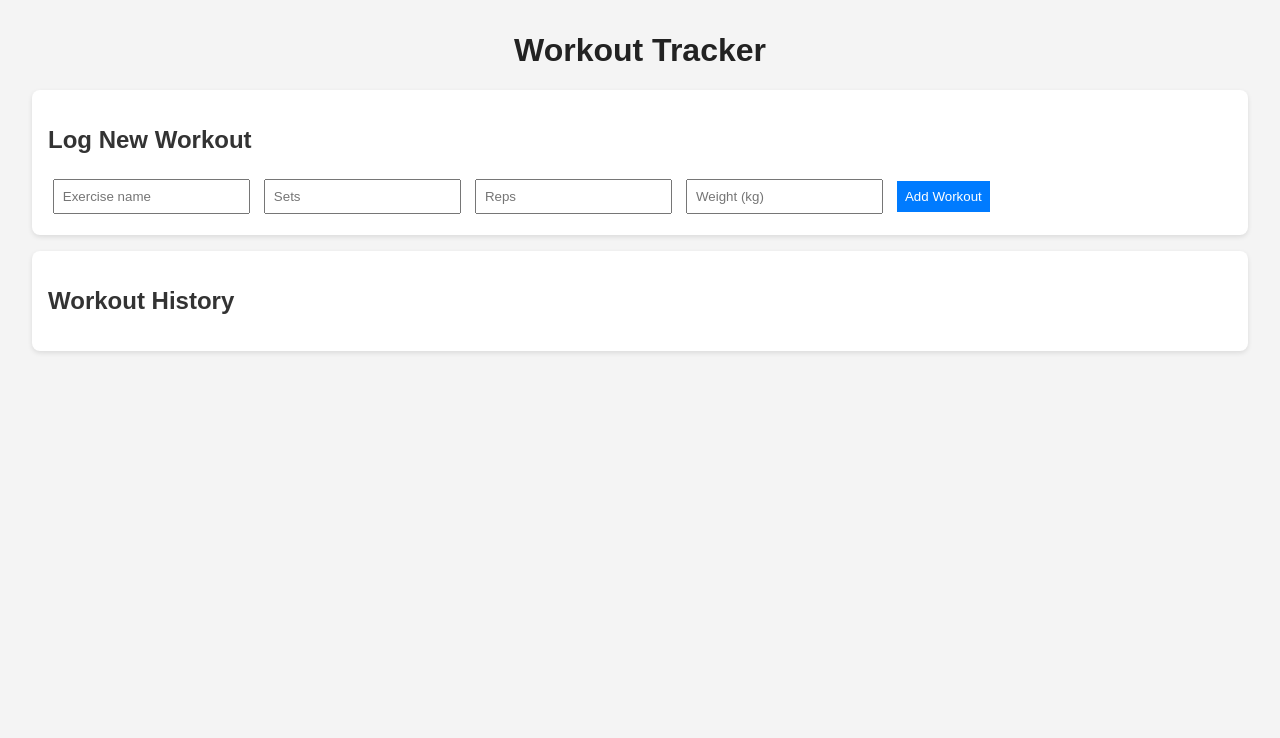
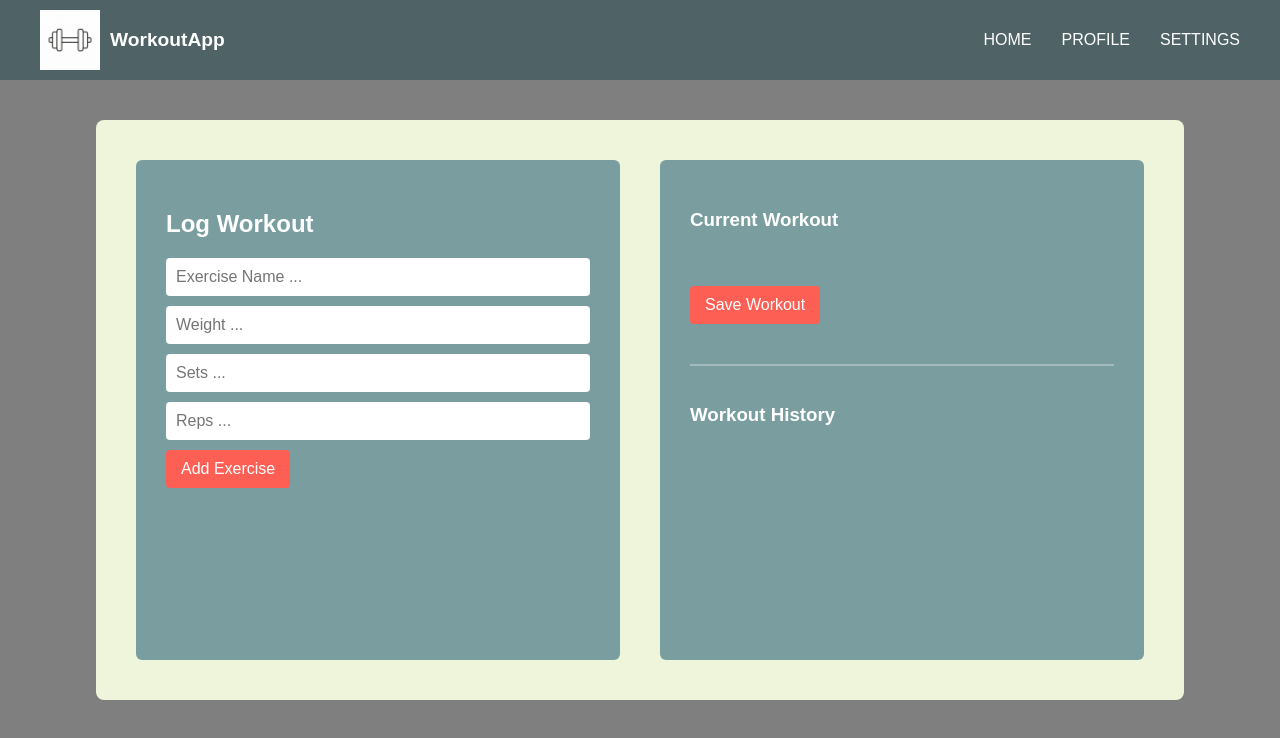
Before and after one commit to DeclanMannion314/Adaptive-Workout-App, a website: page public/index.html in a window 1280 px wide. Drawn offline with Linux system fonts and the light colour scheme.

Commit message:
Version 1.1.3

```diff
--- a/package.json
+++ b/package.json
@@ -5,6 +5,7 @@
   "main": "server.js",
   "scripts": {
     "test": "echo \"Error: no test specified\" && exit 1",
+    "setup": "npm install",
     "start": "node server.js"
   },
   "repository": {
--- a/public/index.html
+++ b/public/index.html
@@ -1,27 +1,51 @@
 <!DOCTYPE html>
 <html lang="en">
 <head>
-  <meta charset="UTF-8">
-  <meta name="viewport" content="width=device-width, initial-scale=1.0">
-  <title>Workout Tracker</title>
-  <link rel="stylesheet" href="style.css">
+  <meta charset="UTF-8" />
+  <meta name="viewport" content="width=device-width, initial-scale=1.0" />
+  <title>Workout App</title>
+  <link rel="stylesheet" href="style.css" />
 </head>
 <body>
-  <h1>Workout Tracker</h1>
+  <!-- Navbar -->
+  <nav class="navbar">
+    <div class="logo">
+      <img src="Images/workoutAppLogo.png" alt="Workout App Logo" />
+      <span>WorkoutApp</span>
+    </div>
+    <ul class="nav-links">
+      <li><a href="#">HOME</a></li>
+      <li><a href="#">PROFILE</a></li>
+      <li><a href="#">SETTINGS</a></li>
+    </ul>
+  </nav>
 
-  <section id="log-workout">
-    <h2>Log New Workout</h2>
-    <input id="exercise-name" placeholder="Exercise name">
-    <input id="sets" type="number" placeholder="Sets">
-    <input id="reps" type="number" placeholder="Reps">
-    <input id="weight" type="number" placeholder="Weight (kg)">
-    <button id="add-workout">Add Workout</button>
-  </section>
+  <!-- Main Content -->
+  <main class="main-container">
+    <!-- Log Workout Section -->
+    <section class="log-workout">
+      <h2>Log Workout</h2>
+      <form id="workoutForm">
+        <input type="text" id="exercise-name" placeholder="Exercise Name ..." required />
+        <input type="number" id="weight" placeholder="Weight ..." required />
+        <input type="number" id="sets" placeholder="Sets ..." required />
+        <input type="number" id="reps" placeholder="Reps ..." required />
+        <button type="button" id="add-workout" class="btn add-btn">Add Exercise</button>
+      </form>
+    </section>
 
-  <section id="workout-history">
-    <h2>Workout History</h2>
-    <ul id="history-list"></ul>
-  </section>
+    <!-- Current Workout + History -->
+    <section class="current-workout">
+      <h3>Current Workout</h3>
+      <ul id="workoutList"></ul>
+      <button type="button" id="save-workout" class="btn save-btn">Save Workout</button>
+
+      <div class="workout-history">
+        <h3>Workout History</h3>
+        <ul id="history-list"></ul>
+      </div>
+    </section>
+  </main>
 
   <script src="script.js"></script>
 </body>
--- a/public/script.js
+++ b/public/script.js
@@ -1,26 +1,82 @@
-const workouts = JSON.parse(localStorage.getItem("workouts")) || [];
-
+// Add exercise to current workout
 document.getElementById("add-workout").addEventListener("click", () => {
-  const exercise = document.getElementById("exercise-name").value;
+  const exercise = document.getElementById("exercise-name").value.trim();
   const sets = parseInt(document.getElementById("sets").value);
   const reps = parseInt(document.getElementById("reps").value);
   const weight = parseFloat(document.getElementById("weight").value);
 
-  const newWorkout = { exercise, sets, reps, weight, date: new Date().toLocaleDateString() };
-  workouts.push(newWorkout);
-  localStorage.setItem("workouts", JSON.stringify(workouts));
+  if (!exercise || !sets || !reps || !weight) {
+    alert("Please fill in all fields!");
+    return;
+  }
 
-  renderHistory();
+  // Get current workout from localStorage or start empty
+  const currentWorkout = JSON.parse(localStorage.getItem("currentWorkout")) || [];
+  currentWorkout.push({ exercise, sets, reps, weight });
+  localStorage.setItem("currentWorkout", JSON.stringify(currentWorkout));
+
+  // Clear inputs
+  document.getElementById("workoutForm").reset();
+
+  // Update current workout display
+  showCurrentWorkout();
 });
 
-function renderHistory() {
-  const list = document.getElementById("history-list");
+// Save current workout as a session
+document.getElementById("save-workout").addEventListener("click", () => {
+  const currentWorkout = JSON.parse(localStorage.getItem("currentWorkout")) || [];
+  if (!currentWorkout.length) {
+    alert("Add exercises before saving!");
+    return;
+  }
+
+  const sessions = JSON.parse(localStorage.getItem("sessions")) || [];
+  sessions.push({ date: new Date().toLocaleDateString(), exercises: currentWorkout });
+  localStorage.setItem("sessions", JSON.stringify(sessions));
+
+  // Clear current workout
+  localStorage.removeItem("currentWorkout");
+
+  // Update displays
+  showCurrentWorkout();
+  showHistory();
+});
+
+// Display current workout
+function showCurrentWorkout() {
+  const list = document.getElementById("workoutList");
   list.innerHTML = "";
-  workouts.forEach((w) => {
+
+  const currentWorkout = JSON.parse(localStorage.getItem("currentWorkout")) || [];
+  currentWorkout.forEach((ex) => {
     const li = document.createElement("li");
-    li.textContent = `${w.date}: ${w.exercise} - ${w.sets}x${w.reps} @ ${w.weight}kg`;
+    li.textContent = `${ex.exercise} - ${ex.sets}x${ex.reps} @ ${ex.weight}kg`;
     list.appendChild(li);
   });
 }
 
-renderHistory();
+// Display workout history
+function showHistory() {
+  const historyList = document.getElementById("history-list");
+  historyList.innerHTML = "";
+
+  const sessions = JSON.parse(localStorage.getItem("sessions")) || [];
+  sessions.forEach((session) => {
+    const li = document.createElement("li");
+    li.innerHTML = `<strong>${session.date}</strong>`;
+
+    const ul = document.createElement("ul");
+    session.exercises.forEach((ex) => {
+      const exLi = document.createElement("li");
+      exLi.textContent = `${ex.exercise} - ${ex.sets}x${ex.reps} @ ${ex.weight}kg`;
+      ul.appendChild(exLi);
+    });
+
+    li.appendChild(ul);
+    historyList.appendChild(li);
+  });
+}
+
+// Initial display
+showCurrentWorkout();
+showHistory();
--- a/public/style.css
+++ b/public/style.css
@@ -1,31 +1,165 @@
+/* General Page Style */
 body {
-  font-family: Arial, sans-serif;
-  margin: 2rem;
-  background-color: #f4f4f4;
-  color: #333;
-}
-
-h1 {
-  text-align: center;
+  margin: 0;
+  font-family: "Poppins", sans-serif;
+  background-color: #7f7f7f;
   color: #222;
 }
 
-section {
-  background: #fff;
-  padding: 1rem;
-  margin-bottom: 1rem;
-  border-radius: 8px;
-  box-shadow: 0 2px 5px rgba(0,0,0,0.1);
+/* Navbar */
+.navbar {
+  display: flex;
+  justify-content: space-between;
+  align-items: center;
+  background-color: #4F6367;
+  padding: 10px 40px;
 }
 
-input, button {
-  margin: 0.3rem;
-  padding: 0.5rem;
+.logo {
+  display: flex;
+  align-items: center;
+  color: #fff;
+  font-weight: bold;
+  font-size: 1.2rem;
 }
 
-button {
-  background-color: #007bff;
+.logo img {
+  width: 60px;
+  margin-right: 10px;
+}
+
+.nav-links {
+  list-style: none;
+  display: flex;
+  gap: 30px;
+}
+
+.nav-links a {
+  text-decoration: none;
+  color: #fff;
+  font-weight: 500;
+}
+
+/* Main Container */
+.main-container {
+  display: flex;
+  justify-content: space-between;
+  align-items: flex-start;
+  background-color: #EEF5DB;
+  margin: 40px auto;
+  width: 85%;
+  padding: 40px;
+  border-radius: 8px;
+  gap: 40px;
+  box-sizing: border-box;
+  flex-wrap: wrap; /* allows wrapping on smaller screens */
+}
+
+/* Log Workout and Current Workout Boxes */
+.log-workout,
+.current-workout {
+  background-color: #7A9E9F;
+  border-radius: 6px;
+  padding: 30px;
+  flex: 1;
+  min-width: 350px;
+  min-height: 500px;
+  display: flex;
+  flex-direction: column;
+  justify-content: flex-start;
+  box-sizing: border-box;
+}
+
+.log-workout h2,
+.current-workout h3 {
+  color: #fff;
+  margin-bottom: 20px;
+}
+
+/* Inputs and Buttons */
+input {
+  margin-bottom: 10px;
+  padding: 10px;
+  border: none;
+  border-radius: 4px;
+  font-size: 1rem;
+  width: 100%;
+  box-sizing: border-box;
+}
+
+.btn {
+  padding: 10px 15px;
+  border: none;
+  border-radius: 4px;
   color: white;
-  border: none;
+  font-size: 1rem;
   cursor: pointer;
+  transition: background-color 0.3s ease;
 }
+
+.add-btn,
+.save-btn {
+  background-color: #FE5F55;
+  align-self: flex-start;
+}
+
+.add-btn:hover,
+.save-btn:hover {
+  background-color: #ff4b40;
+}
+
+.save-btn {
+  margin-top: 15px;
+}
+
+/* Current Workout List */
+.current-workout ul {
+  list-style: none;
+  padding: 0;
+  margin: 0 0 20px 0;
+}
+
+.current-workout li {
+  margin-bottom: 10px;
+  color: #fff;
+  font-size: 1.1rem;
+}
+
+/* Workout History */
+.workout-history {
+  margin-top: 40px;
+  border-top: 2px solid rgba(255, 255, 255, 0.3);
+  padding-top: 20px;
+  width: 100%;
+}
+
+.workout-history h3 {
+  color: #fff;
+  margin-bottom: 15px;
+}
+
+.workout-history ul {
+  list-style: none;
+  padding: 0;
+  margin: 0;
+}
+
+.workout-history li {
+  color: #fff;
+  font-size: 1rem;
+  margin-bottom: 8px;
+}
+
+/* Responsive Design */
+@media (max-width: 1000px) {
+  .main-container {
+    flex-direction: column;
+    align-items: center;
+  }
+
+  .log-workout,
+  .current-workout {
+    width: 90%;
+    min-width: auto;
+  }
+}
```
Also changed, not shown: public/Images/workoutAppLogo.png (added).
